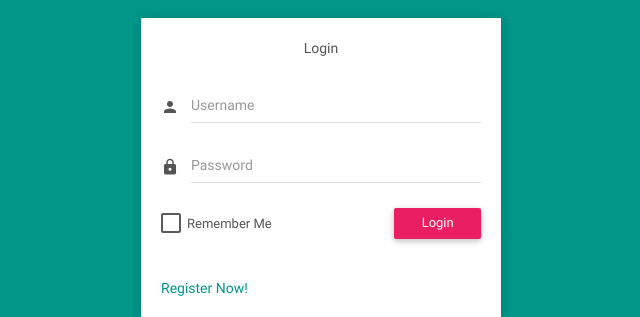
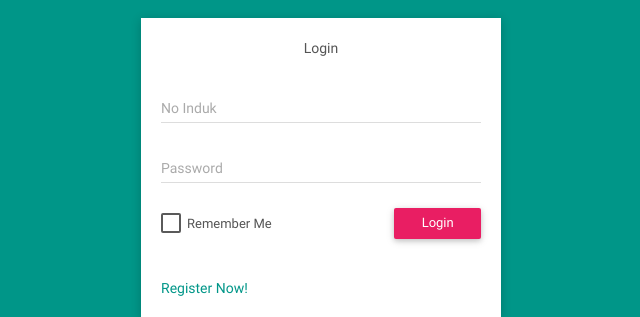
Before and after one commit to hendrapackard/18_1, a CodeIgniter app: page /tcpdf/login in a window 1280 px wide. Shown: the part 227-544 px from the top of the page, without its empty margins (319-959 px from the left). Run offline with CodeIgniter, Linux system fonts and the light colour scheme; some libraries are stand-ins or nearby versions.

Commit message:
Membuat Login dan Logout

```diff
--- a/application/controllers/Home.php
+++ b/application/controllers/Home.php
@@ -2,7 +2,7 @@
 
 class Home extends MY_Controller
 {
-    public function index($page = null)
+    public function index()
     {
         $grafiks = $this->home->grafikKelas();
         $grafik2 = $this->home->grafikBuku();
--- a/application/controllers/Login.php
+++ b/application/controllers/Login.php
@@ -18,7 +18,7 @@ class Login extends MY_Controller
         if ($this->login->login($input)) {
             redirect(base_url());
         } else {
-            $this->session->set_flashdata('error','Username atau password salah');
+            $this->session->set_flashdata('error','No Induk atau password salah, atau akun anda belum terverifikasi');
         }
 
         redirect('login');
--- a/application/models/Login_model.php
+++ b/application/models/Login_model.php
@@ -4,14 +4,14 @@
 
 class Login_model extends MY_Model
 {
-    public $table = 'pic';
+    public $table = 'user';
 
     public function getValidationRules()
     {
         $validationRules = [
             [
-                'field' => 'username',
-                'label' => 'Username',
+                'field' => 'no_induk',
+                'label' => 'No Induk',
                 'rules' => 'trim|required'
             ],
             [
@@ -27,7 +27,7 @@ class Login_model extends MY_Model
     public function getDefaultValues()
     {
         return [
-            'username' => '',
+            'no_induk' => '',
             'password' => ''
         ];
     }
@@ -36,16 +36,16 @@ class Login_model extends MY_Model
     {
         $input->password = md5($input->password);
 
-        $user = $this->db->where('username',$input->username)
+        $user = $this->db->where('no_induk',$input->no_induk)
             ->where('password',$input->password)
-            ->where('status', 'aktif')
+            ->where('is_verified', 'y')
             ->limit(1)
             ->get($this->table)
             ->row();
 
         if (count($user)) {
             $data = [
-                'username' => $user->username,
+                'no_induk' => $user->no_induk,
                 'level' => $user->level,
                 'id_user' => $user->id_user,
                 'nama' => $user->nama,
@@ -64,7 +64,7 @@ class Login_model extends MY_Model
     public function logout()
     {
         $data = [
-            'username' => null,
+            'no_induk' => null,
             'level' => null,
             'id_user' => null,
             'nama' => null,
--- a/application/views/login_form.php
+++ b/application/views/login_form.php
@@ -37,22 +37,18 @@
         <div class="body">
             <?= form_open('login'); ?>
             <div class="msg">Login</div>
-            <div class="input-group">
-                        <span class="input-group-addon">
-                            <i class="material-icons">person</i>
-                        </span>
+            <div class="form-group form-float">
                 <div class="form-line">
-                    <?= form_input('username', $input->username, ['class' => 'form-control','placeholder' => 'Username', 'required autofocus']) ?>
+                    <?= form_label('No Induk','no_induk',['class' => 'form-label']) ?>
+                    <?= form_input('no_induk', $input->no_induk, ['class' => 'form-control', 'required autofocus']) ?>
                 </div>
-                <?= form_error('username') ?>
+                <?= form_error('no_induk') ?>
 
             </div>
-            <div class="input-group">
-                        <span class="input-group-addon">
-                            <i class="material-icons">lock</i>
-                        </span>
+            <div class="form-group form-float">
                 <div class="form-line">
-                    <?= form_password('password', $input->password, ['class' => 'form-control','placeholder' => 'Password', 'required autofocus'])?>
+                    <?= form_label('Password','password',['class' => 'form-label']) ?>
+                    <?= form_password('password', $input->password, ['class' => 'form-control', 'required autofocus'])?>
                 </div>
                 <?= form_error('password'); ?>
             </div>
```
